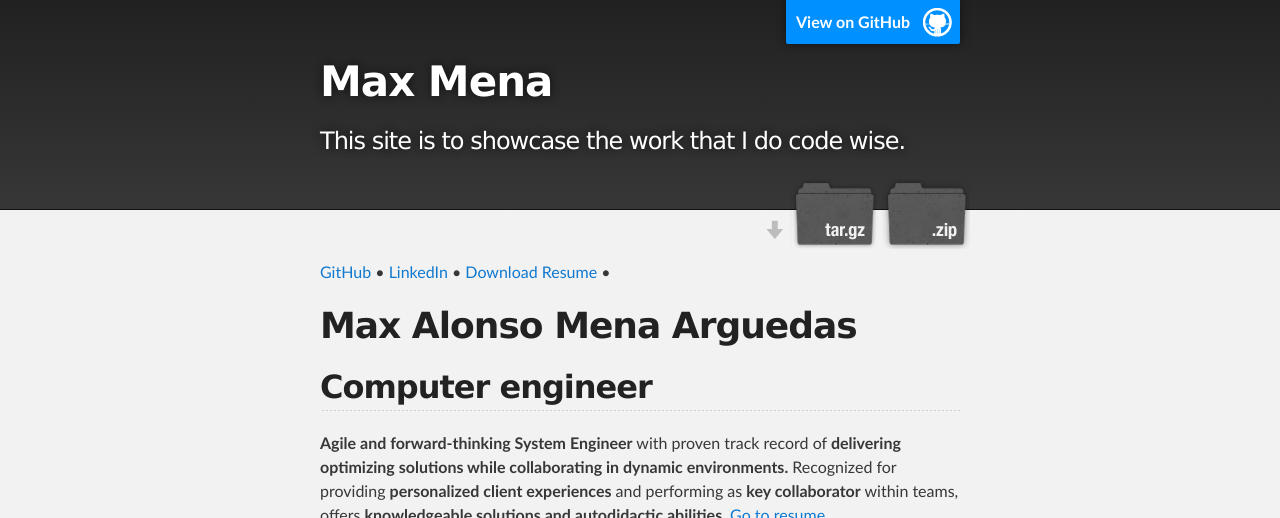
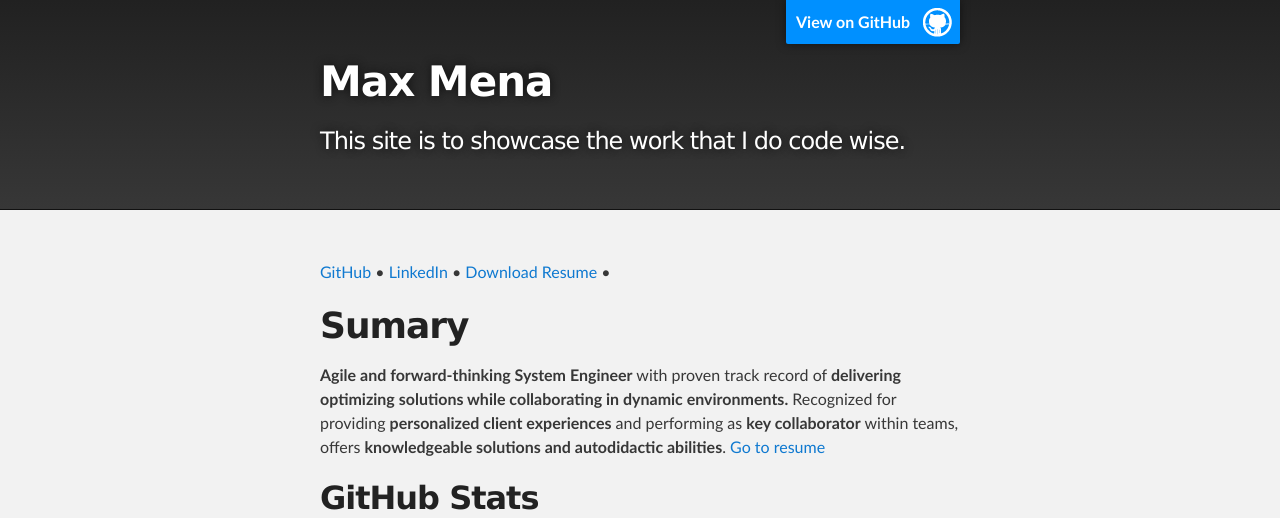
Before and after one commit to maxmenaarguedas/maxmenaarguedas, a Jekyll site: the page built from index.md, in a window 1280 px wide and 900 px high, cut to the strip 0-518 px from the top of the window. Built offline with Jekyll 4.4.1, drawn with Linux system fonts in a browser that asks for light colours; our own code applies the rules of GitHub Pages for plain Markdown files.

Commit message:
design changes

```diff
--- a/_layouts/default.html
+++ b/_layouts/default.html
@@ -23,12 +23,12 @@
           <h1 id="project_title">{{ site.title | default: site.github.repository_name }}</h1>
           <h2 id="project_tagline">{{ site.description | default: site.github.project_tagline }}</h2>
 
-          {% if site.show_downloads %}
+          <!-- {% if site.show_downloads %}
             <section id="downloads">
               <a class="zip_download_link" href="{{ site.github.zip_url }}">Download this project as a .zip file</a>
               <a class="tar_download_link" href="{{ site.github.tar_url }}">Download this project as a tar.gz file</a>
             </section>
-          {% endif %}
+          {% endif %} -->
         </header>
     </div>
 
--- a/index.md
+++ b/index.md
@@ -1,8 +1,7 @@
 
 [GitHub](https://github.com/maxmenaarguedas) • [LinkedIn](https://www.linkedin.com/in/max-mena-cel88620400/) • [Download Resume](./docs/maxmenaCV.pdf) •
 
-# Max Alonso Mena Arguedas
-## Computer engineer
+# Sumary
 
 **Agile and forward-thinking System Engineer** with proven track record of **delivering optimizing solutions while
 collaborating in dynamic environments.** Recognized for providing **personalized client experiences** and
@@ -14,13 +13,13 @@ performing as **key collaborator** within teams, offers **knowledgeable solution
 
 ## Projects
 
-[![Readme Card](https://github-readme-stats.vercel.app/api/pin/?username=maxmenaarguedas&repo=MicroBlogPy)](https://github.com/maxmenaarguedas/MicroBlogPy)
+[![Readme Card](https://github-readme-stats.vercel.app/api/pin/?username=maxmenaarguedas&repo=MicroBlogPy)](https://github.com/maxmenaarguedas/MicroBlogPy)  [![Readme Card](https://github-readme-stats.vercel.app/api/pin/?username=maxmenaarguedas&repo=PythonTests)](https://github.com/maxmenaarguedas/PythonTests) [![Readme Card](https://github-readme-stats.vercel.app/api/pin/?username=maxmenaarguedas&repo=portfolioMax)](https://github.com/maxmenaarguedas/portfolioMax)  [![Readme Card](https://github-readme-stats.vercel.app/api/pin/?username=maxmenaarguedas&repo=HabitTracker)](https://github.com/maxmenaarguedas/HabitTracker)
 
-[![Readme Card](https://github-readme-stats.vercel.app/api/pin/?username=maxmenaarguedas&repo=HabitTracker)](https://github.com/maxmenaarguedas/HabitTracker)
 
-[![Readme Card](https://github-readme-stats.vercel.app/api/pin/?username=maxmenaarguedas&repo=PythonTests)](https://github.com/maxmenaarguedas/PythonTests)
 
-[![Readme Card](https://github-readme-stats.vercel.app/api/pin/?username=maxmenaarguedas&repo=portfolioMax)](https://github.com/maxmenaarguedas/portfolioMax)
+
+
+
 
 
 
```
